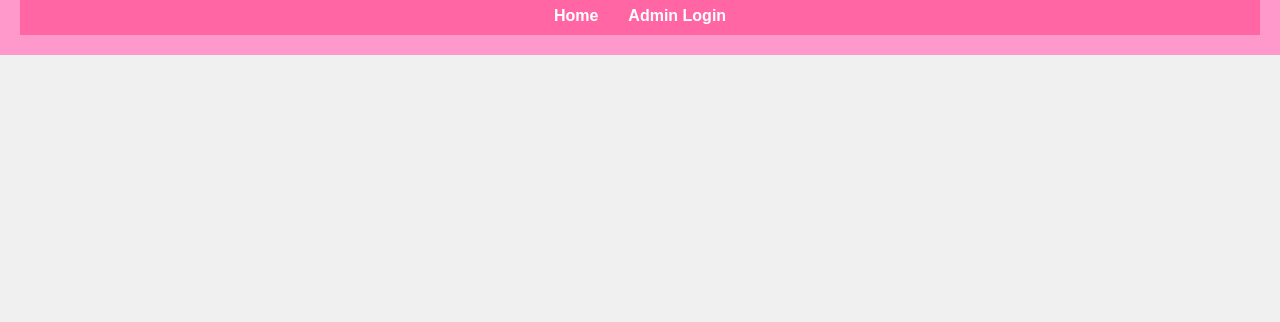
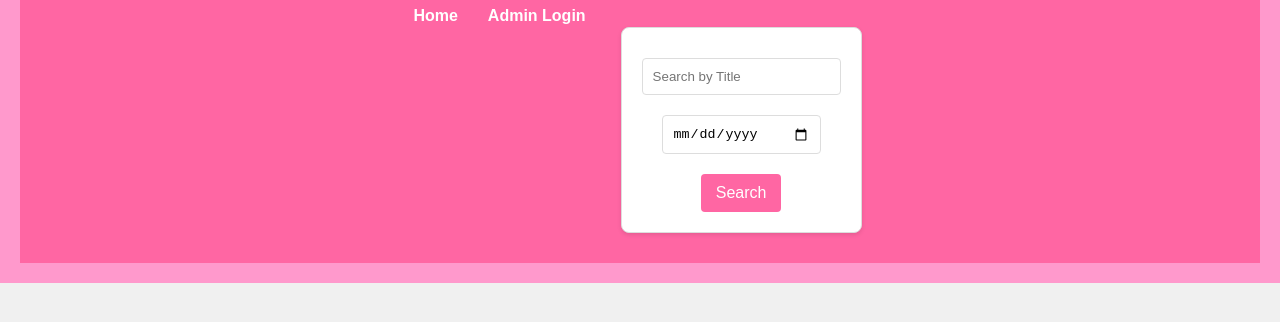
Before and after one commit to PROX-E/POLIBLOG, a website: page search-results.html in a window 1280 px wide. Shown: the part 68-390 px from the top of the page. Drawn offline with Linux system fonts and the light colour scheme; no server answers.

Commit message:
update search page

```diff
--- a/search-results.html
+++ b/search-results.html
@@ -13,9 +13,14 @@
             <a href="index.html" class="nav-button">Home</a>
             <a href="admin.html" id="loginButton" class="nav-button">Admin Login</a>
             <button id="logoutButton" class="nav-button" style="display: none;">Logout</button>
+            <form id="searchForm" class="search-form">
+                <input type="text" id="searchTitle" placeholder="Search by Title" class="search-input">
+                <input type="date" id="searchDate" class="search-input">
+                <button type="submit" class="search-button">Search</button>
+            </form>
         </nav>
     </header>
     <div id="searchResults"></div>
-    <script src="search.js"></script>
+    <script src="script.js"></script>
 </body>
 </html>
```
Also changed, not shown: 1 other file.
